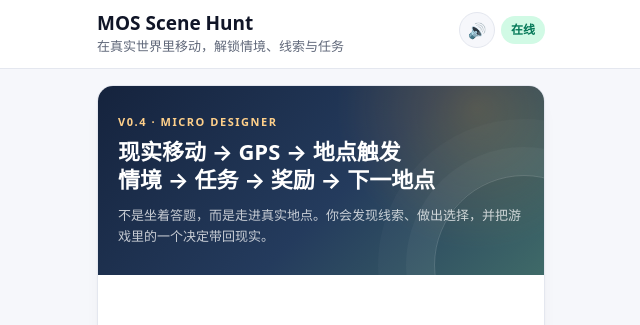
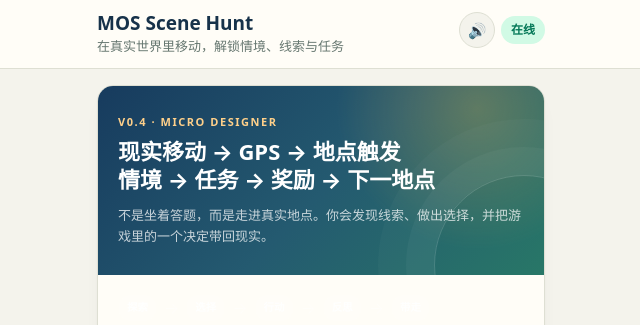
Before and after one commit to zemeiyu2-lgtm/mos-scene-hunt, a Next.js app: page / in a window 1280 px wide. Shown: the top 325 px of the page, without its empty margins (319-959 px from the left). Built offline with nearby package versions, Linux system fonts and the light colour scheme; no server answers.

Commit message:
Introduce Filipino tropical visual theme tokens

```diff
--- a/app/globals.css
+++ b/app/globals.css
@@ -15,14 +15,20 @@
   /* Height of the persistent bottom tab bar, excluding the safe-area inset. */
   --tabbar-h: 56px;
 
-  --surface: #f6f7fb;
-  --card: #ffffff;
-  --line: #e4e7ef;
-  --text: #101527;
-  --muted: #5f6779;
-  --accent: #f5a524;
-  --accent-deep: #c47c0a;
-  --ok: #2ec27e;
+  /* Filipino-inspired tropical palette: Pacific blue, sampaguita cream,
+     island green, and sunset gold. Contrast and mobile readability stay primary. */
+  --surface: #f4f3ec;
+  --card: #fffdf7;
+  --line: #dedfd3;
+  --text: #17324a;
+  --muted: #65766f;
+  --accent: #f4bd45;
+  --accent-deep: #d89425;
+  --ok: #27866f;
+  --island-blue: #173b5e;
+  --island-green: #287767;
+  --island-coral: #e77b5d;
+  --island-cream: #fff8e8;
 }
 
 html,
@@ -351,8 +357,8 @@ body {
   position: relative;
   overflow: hidden;
   background:
-    radial-gradient(circle at 85% 12%, rgba(245, 165, 36, 0.22), transparent 34%),
-    linear-gradient(135deg, #15233d 0%, #243b5d 55%, #3f6a68 100%);
+    radial-gradient(circle at 85% 12%, rgba(244, 189, 69, 0.28), transparent 34%),
+    linear-gradient(135deg, #173b5e 0%, #245a70 52%, #287767 100%);
   color: white;
 }
 .hero-explore::after {
```
